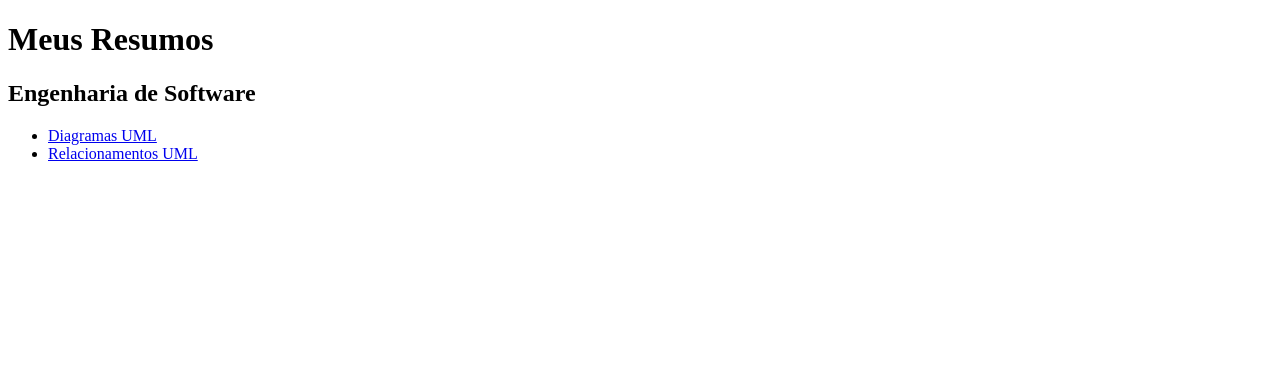
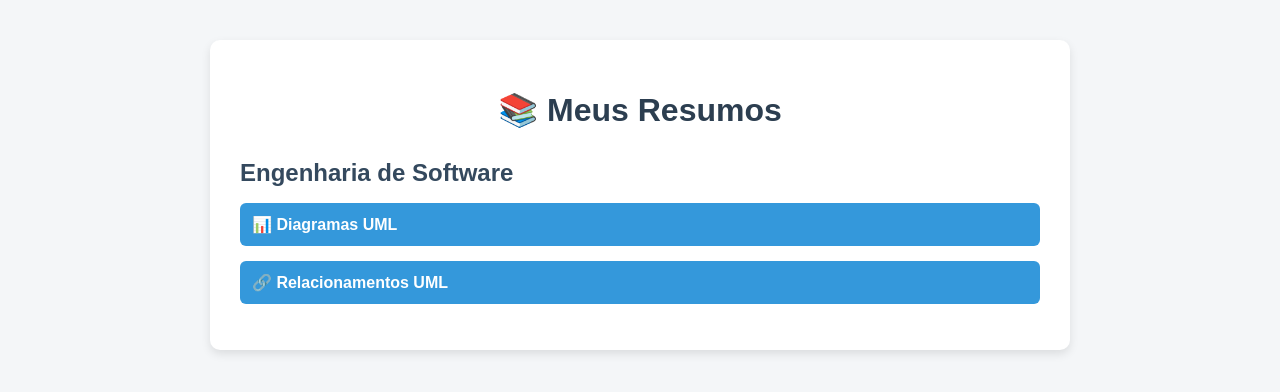
Before and after one commit to charllesdsan/resumos, a plain HTML site: page index.html in a window 1280 px wide. Drawn offline with Linux system fonts and the light colour scheme.

Commit message:
Enhance index.html with styling and content updates

```diff
--- a/index.html
+++ b/index.html
@@ -1,22 +1,86 @@
 <!DOCTYPE html>
-<html>
+<html lang="pt-BR">
 <head>
+    <meta charset="UTF-8">
     <title>Meus Resumos</title>
+
+    <style>
+        body {
+            font-family: Arial, sans-serif;
+            background: #f4f6f8;
+            margin: 0;
+            padding: 0;
+        }
+
+        .container {
+            max-width: 800px;
+            margin: 40px auto;
+            background: white;
+            padding: 30px;
+            border-radius: 10px;
+            box-shadow: 0 4px 10px rgba(0,0,0,0.1);
+        }
+
+        h1 {
+            text-align: center;
+            color: #2c3e50;
+            margin-bottom: 30px;
+        }
+
+        h2 {
+            color: #34495e;
+            margin-bottom: 15px;
+        }
+
+        ul {
+            list-style: none;
+            padding: 0;
+        }
+
+        li {
+            margin-bottom: 15px;
+        }
+
+        a {
+            display: block;
+            text-decoration: none;
+            background: #3498db;
+            color: white;
+            padding: 12px;
+            border-radius: 6px;
+            transition: 0.3s;
+            font-weight: bold;
+        }
+
+        a:hover {
+            background: #2980b9;
+            transform: translateX(5px);
+        }
+
+        .section {
+            margin-top: 30px;
+        }
+    </style>
 </head>
+
 <body>
 
-    <h1>Meus Resumos</h1>
+    <div class="container">
+        <h1>📚 Meus Resumos</h1>
 
+        <div class="section">
             <h2>Engenharia de Software</h2>
 
             <ul>
                 <li>
-            <a href="uml-diagramas.html">Diagramas UML</a>
+                    <a href="uml-diagramas.html">📊 Diagramas UML</a>
                 </li>
                 <li>
-            <a href="uml-relacionamentos.html">Relacionamentos UML</a>
+                    <a href="uml-relacionamentos.html">🔗 Relacionamentos UML</a>
                 </li>
             </ul>
+        </div>
+    </div>
 
 </body>
 </html>
```
Lines whose indentation alone changed are shown as unchanged.
